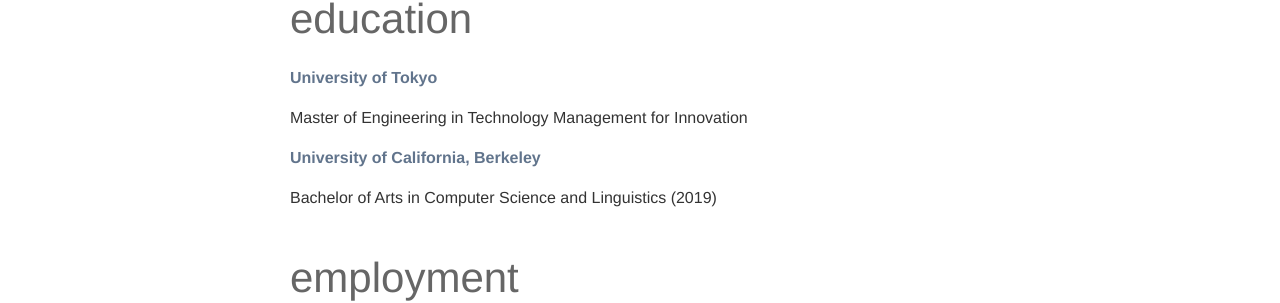
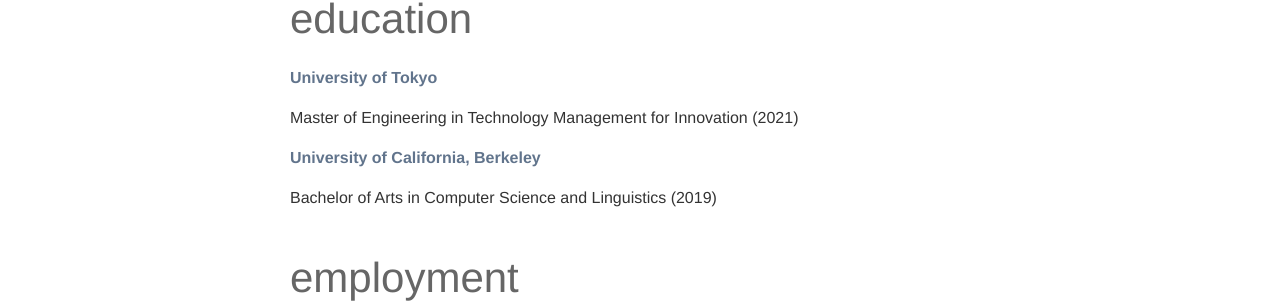
Before and after one commit to francisdzheng/francisdzheng.github.io, a Jekyll site: the page built from _pages/cv.md, in a window 1280 px wide. Shown: the part 263-566 px from the top of the page. Built offline with Jekyll 4.4.1, drawn with Linux system fonts in a browser that asks for light colours; nearby versions of some CDN libraries.

```diff
--- a/_config.yml
+++ b/_config.yml
@@ -28,7 +28,7 @@ og_image: # The site-wide (default for all links) Open Graph preview image
 github_username: francisdzheng
 twitter_username: # your Twitter handle
 linkedin_username: franciszheng
-scholar_userid: # your Google Scholar ID
+scholar_userid: 1JyfZGsAAAAJ
 orcid_id: # your ORCID ID
 medium_username: # your Medium username
 quora_username: # your Quora username
--- a/_pages/cv.md
+++ b/_pages/cv.md
@@ -8,7 +8,7 @@ description: curriculum vitae
 ## education
 [**University of Tokyo**](https://www.u-tokyo.ac.jp/en/index.html){:target="\blank"}
 
-Master of Engineering in Technology Management for Innovation
+Master of Engineering in Technology Management for Innovation (2021)
 
 
 [**University of California, Berkeley**](https://www.berkeley.edu/){:target="\_blank"}
```
Also changed, not shown: 2 other files.
